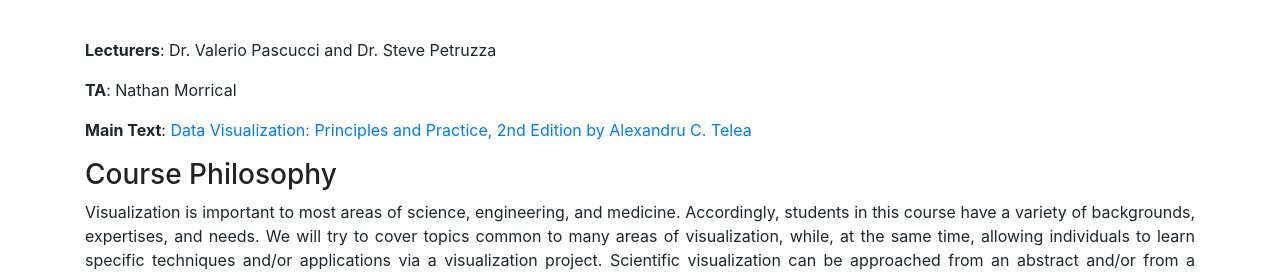
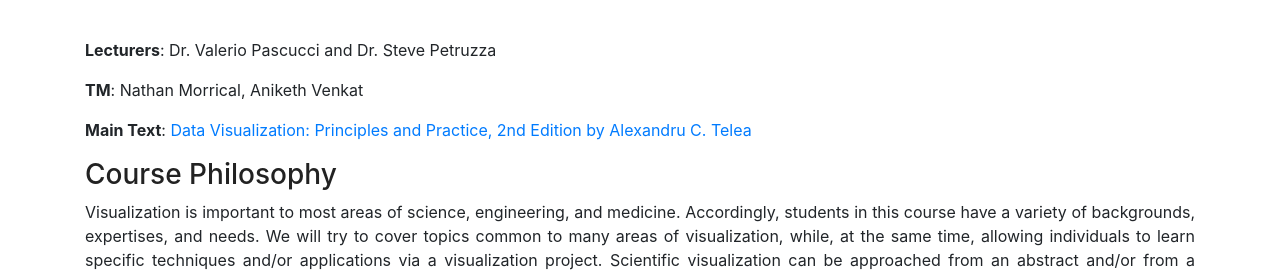
Before and after one commit to ComputingElevatedLab/sciviscourse, a Jekyll site: the page built from index.md, in a window 1280 px wide. Shown: the part 563-836 px from the top of the page. Built offline with Jekyll 4.4.1, drawn with Linux system fonts in a browser that asks for light colours.

Commit message:
Update index.md

```diff
--- a/index.md
+++ b/index.md
@@ -56,7 +56,7 @@ permalink: /
 
 **Lecturers**: Dr. Valerio Pascucci and Dr. Steve Petruzza
 
-**TA**: Nathan Morrical
+**TM**: Nathan Morrical, Aniketh Venkat
 
 **Main Text**: [Data Visualization: Principles and Practice, 2nd Edition by Alexandru C. Telea](https://www.amazon.com/Data-Visualization-Principles-Practice-Second-ebook-dp-B00MMOJ314/dp/B00MMOJ314/ref=mt_kindle?_encoding=UTF8&me=&qid=)
 
```
